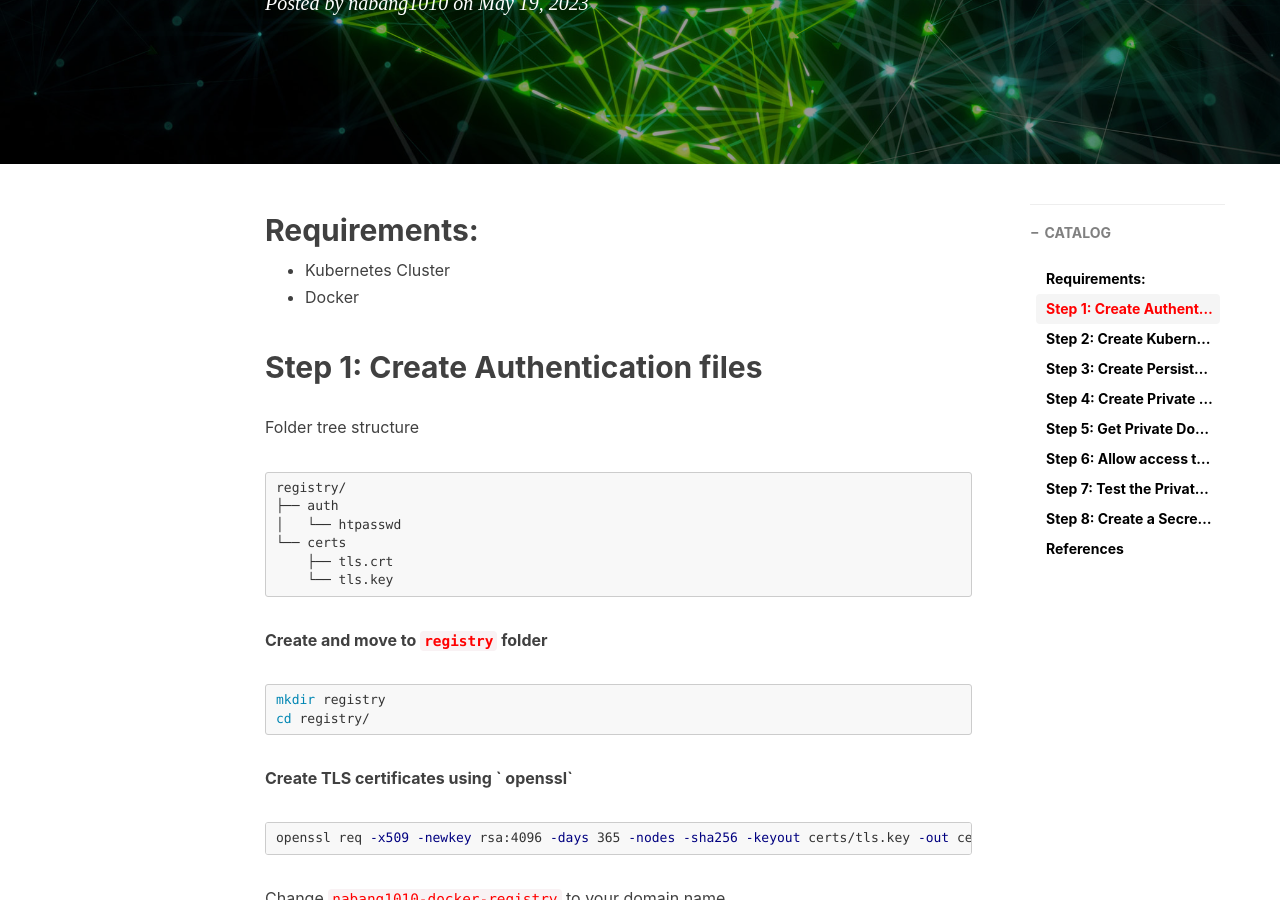
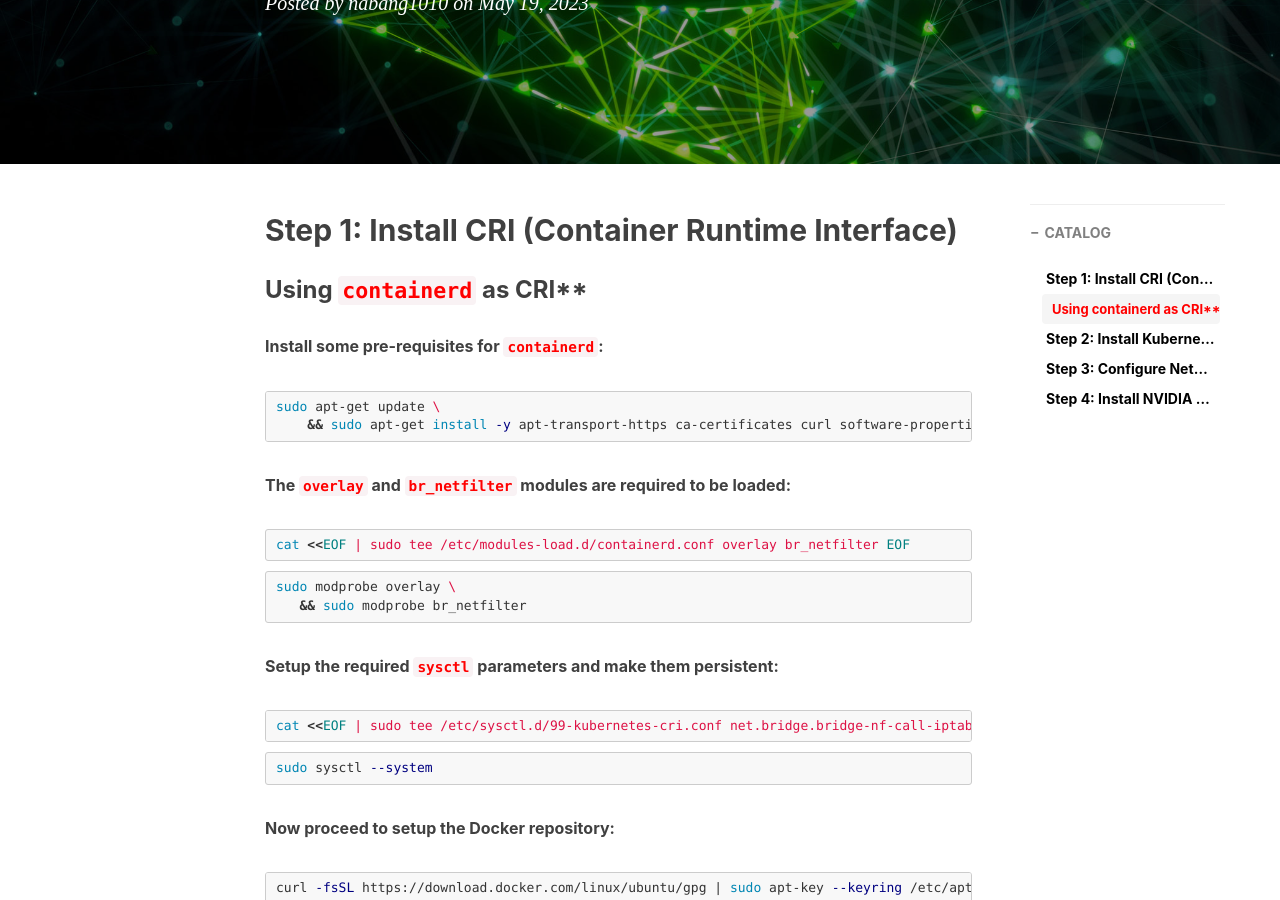
Before and after one commit to nab1010/nab1010.github.io, a Jekyll site: the page built from _posts/Knowledge/2023-05-19-create-gpu-kubernetes-clus.md, in a window 1280 px wide and 900 px high, scrolled down 405 px. Built offline with Jekyll 4.4.1, drawn with Linux system fonts in a browser that asks for light colours; nearby versions of some CDN libraries; comment, search, counter and statistics services are not loaded; some of the changed text lies outside the part shown.

Commit message:
nabang1010 update

````diff
--- a/_posts/Knowledge/2023-05-19-create-gpu-kubernetes-clus.md
+++ b/_posts/Knowledge/2023-05-19-create-gpu-kubernetes-clus.md
@@ -1,7 +1,7 @@
 ---
 layout: post
-title: "Deploy Private Docker Registry on Kubernetes"
-subtitle: "Kubernetes"
+title: "Create GPU Kubernetes Cluster using Kubeadm"
+subtitle: "Create GPU Kubernetes Cluster using Kubeadm"
 author: "nabang1010"
 header-img: "img/in-post/2022/Dec/nvidia_wallpaper.jpg"
 # header-style: text
@@ -11,242 +11,188 @@ catalog: true
 # hidden: false
 section: Knowledge
 seo-keywords:
-  - kubernetes
-  - docker
-  - registry
-  - private-registry
+  - kubernetes-cluster-gpu
+  - kubernetes-cluster
+  - cluster-gpu
+  - deepops
 tags:
-  - Docker
   - Kubernetes
 ---
 
 
-## Requirements:
+## Step 1: Install CRI (Container Runtime Interface)
+
+### Using `containerd` as CRI**
+
+**Install some pre-requisites for `containerd`:**
+
+```bash
+sudo apt-get update \
+    && sudo apt-get install -y apt-transport-https ca-certificates curl software-properties-common
+```
+
+**The `overlay` and `br_netfilter` modules are required to be loaded:**
+
+```bash
+cat <<EOF | sudo tee /etc/modules-load.d/containerd.conf
+overlay
+br_netfilter
+EOF
+```
+
+```bash
+sudo modprobe overlay \
+   && sudo modprobe br_netfilter
+```
+**Setup the required `sysctl` parameters and make them persistent:**
 
 
-- Kubernetes Cluster
-- Docker
-
-## Step 1: Create Authentication files
-
-Folder tree structure
-
+```bash
+cat <<EOF | sudo tee /etc/sysctl.d/99-kubernetes-cri.conf
+net.bridge.bridge-nf-call-iptables  = 1
+net.ipv4.ip_forward                 = 1
+net.bridge.bridge-nf-call-ip6tables = 1
+EOF
 ```
-registry/
-├── auth
-│   └── htpasswd
-└── certs
-    ├── tls.crt
-    └── tls.key
-```
-**Create and move to `registry` folder**
 
 ```bash
-mkdir registry
-cd registry/
+sudo sysctl --system
 ```
-**Create TLS certificates using ` openssl`**
+**Now proceed to setup the Docker repository:**
 
 ```bash
-openssl req -x509 -newkey rsa:4096 -days 365 -nodes -sha256 -keyout certs/tls.key -out certs/tls.crt -subj "/CN=nabang1010-docker-registry" -addext "subjectAltName = DNS:nabang1010-docker-registry"
+curl -fsSL https://download.docker.com/linux/ubuntu/gpg | sudo apt-key --keyring /etc/apt/trusted.gpg.d/docker.gpg add -
 ```
-Change `nabang1010-docker-registry` to your domain name
-
-**Create User Authentication using `htpasswd`**
-
-Create `auth` folder
 
 ```bash
-mkdir auth
+sudo add-apt-repository "deb [arch=amd64] https://download.docker.com/linux/ubuntu \
+   $(lsb_release -cs) \
+   stable"
 ```
 
-**Use `htpasswd` to create user authentication**
+**Install `containerd`:**
 
 ```bash
-docker run --rm --entrypoint htpasswd registry:2.8.2 -Bbn myuser mypasswd > auth/htpasswd
+sudo apt-get update \
+   && sudo apt-get install -y containerd.io
 ```
-Change `myuser` and `mypasswd` to your username and password
 
-## Step 2: Create Kubernetes Secret to mount the certificates and authentication files
-
-**Secret for TLS certificates**
+**Create a default `config.toml`:**
 
 ```bash
-kubectl create secret tls certs-secret --cert=./registry/certs/tls.crt --key=./registry/certs/tls.key
+sudo mkdir -p /etc/containerd \
+   && sudo containerd config default | sudo tee /etc/containerd/config.toml
 ```
-**Secret for Authentication**
+
+**Configure `containerd` to use the `systemd` cgroup driver with `runc` by editing the configuration file and adding this line:**
+
 
 ```bash
-kubectl create secret generic auth-secret --from-file=./registry/auth/htpasswd
+sudo nano /etc/containerd/config.toml
 ```
-## Step 3: Create Persistent Volume and Persistent Volume Claim
 
-**Prepare `repository-volume.yaml` file**
+```txt
+[plugins."io.containerd.grpc.v1.cri".containerd.runtimes.runc.options]
+   SystemdCgroup = true
+```
 
-```yaml
-apiVersion: v1
-kind: PersistentVolume
-metadata:
-  name: docker-repo-pv
-spec:
-  capacity:
-    storage: 1Gi
-  accessModes:
-  - ReadWriteOnce
-  hostPath:
-    path: /tmp/repository
----
-apiVersion: v1
-kind: PersistentVolumeClaim
-metadata:
-  name: docker-repo-pvc
-spec:
-  accessModes:
-  - ReadWriteOnce
-  resources:
-    requests:
-      storage: 1Gi
-```
-**Create Persistent Volume and Persistent Volume Claim**
+**Now restart the daemon:**
 
 ```bash
-kubectl create -f repository-volume.yaml
+sudo systemctl restart containerd
 ```
-## Step 4: Create Private Docker Registry Pod
 
+## Step 2: Install Kubernetes Components
 
-**Prepare `docker-registry-pod.yaml` file**
-
-```yaml
-apiVersion: v1
-kind: Pod
-metadata:
-  name: docker-registry-pod
-  labels:
-    app: registry
-spec:
-  containers:
-  - name: registry
-    image: registry:2.6.2
-    volumeMounts:
-    - name: repo-vol
-      mountPath: "/var/lib/registry"
-    - name: certs-vol
-      mountPath: "/certs"
-      readOnly: true
-    - name: auth-vol
-      mountPath: "/auth"
-      readOnly: true
-    env:
-    - name: REGISTRY_AUTH
-      value: "htpasswd"
-    - name: REGISTRY_AUTH_HTPASSWD_REALM
-      value: "Registry Realm"
-    - name: REGISTRY_AUTH_HTPASSWD_PATH
-      value: "/auth/htpasswd"
-    - name: REGISTRY_HTTP_TLS_CERTIFICATE
-      value: "/certs/tls.crt"
-    - name: REGISTRY_HTTP_TLS_KEY
-      value: "/certs/tls.key"
-  volumes:
-  - name: repo-vol
-    persistentVolumeClaim:
-      claimName: docker-repo-pvc
-  - name: certs-vol
-    secret:
-      secretName: certs-secret
-  - name: auth-vol
-    secret:
-      secretName: auth-secret
----
-apiVersion: v1
-kind: Service
-metadata:
-  name: nabang1010-docker-registry
-spec:
-  selector:
-    app: registry
-  ports:
-  - port: 5000
-    targetPort: 5000
-```
-**Create Private Docker Registry Pod**
+**First, install some dependencies:**
 
 ```bash
-kubectl create -f docker-registry-pod.yaml
+sudo apt-get update \
+   && sudo apt-get install -y apt-transport-https curl
 ```
 
-## Step 5: Get  Private Docker Registry Pod IP address
-
-**Get service**
+```bash
+curl -s https://packages.cloud.google.com/apt/doc/apt-key.gpg | sudo apt-key add -
+```
 
 ```bash
-kubectl get svc | grep nabang1010-docker-registry
-```
-Output
-
-```
-nabang1010-docker-registry               ClusterIP   10.105.210.201   <none>        5000/TCP   8m33s
+cat <<EOF | sudo tee /etc/apt/sources.list.d/kubernetes.list
+deb https://apt.kubernetes.io/ kubernetes-xenial main
+EOF
 ```
 
-## Step 6: Allow access to the Private Docker Registry from all nodes in the cluster
-
-SSH to each node in the cluster and edit `/etc/hosts` file
+```bash
+sudo apt-get update \
+   && sudo apt-get install -y -q kubelet kubectl kubeadm
+```
 
 ```bash
-sudo nano /etc/hosts
-```
-Add the following line to the end of the file
-
-```
-10.105.210.201      nabang1010-docker-registry
-```
-This make sure that the domain name `nabang1010-docker-registry` is resolved to the IP address of the Private Docker Registry Pod
-
-
-**Copy the `tls.crt` that we created earlier as `ca.crt` into a custom `/etc/docker/certs.d/docker-registry:5000` directory in all the nodes in our cluster to make sure that our self-signed certificate is trusted by Docker**.
-```bash
-sudo cp registry/certs/tls.crt /etc/docker/certs.d/nabang1010-docker-registry:5000/ca.crt
+sudo mkdir -p  /etc/systemd/system/kubelet.service.d/
 ```
 
-## Step 7: Test the Private Docker Registry
-
-**Login to the Private Docker Registry**
+```bash
+sudo cat << EOF | sudo tee  /etc/systemd/system/kubelet.service.d/0-containerd.conf
+[Service]
+Environment="KUBELET_EXTRA_ARGS= --runtime-request-timeout=15m --container-runtime-endpoint=unix:///var/run/containerd/containerd.sock --cgroup-driver='systemd'"
+EOF
+```
 
 ```bash
-docker login nabang1010-docker-registry:5000 -u myuser -p mypasswd
+sudo systemctl daemon-reload \
+   && sudo systemctl restart kubelet
 ```
 
-**Pull an image from Docker Hub**
+```bash
+sudo swapoff -a
+```
 
 ```bash
-docker pull nvcr.io/nvidia/deepstream:6.2-devel
+sudo kubeadm init --pod-network-cidr=192.168.0.0/16
 ```
-**Build a new image**
 
 ```bash
-docker tag nvcr.io/nvidia/deepstream:6.2-devel nabang1010-docker-registry:5000/deepstream:6.2-devel
-```
-**Push the image to the Private Docker Registry**
-
-```bash
-docker push nabang1010-docker-registry:5000/deepstream:6.2-devel
-```
-**Pull the image from the Private Docker Registry**
-
-```bash
-docker pull nabang1010-docker-registry:5000/deepstream:6.2-devel
+mkdir -p $HOME/.kube \
+   && sudo cp -i /etc/kubernetes/admin.conf $HOME/.kube/config \
+   && sudo chown $(id -u):$(id -g) $HOME/.kube/config
 ```
 
 
-## Step 8: Create a Secret use to credentials to access the Private Docker Registry
+## Step 3: Configure Networking
 
-**Create a Secret**
+**Install the Tigera Calico operator and custom resource definitions.**
 
 ```bash
-kubectl create secret docker-registry regcred --docker-server=nabang1010-docker-registry:5000 --docker-username=myuser --docker-password=mypasswd --
+kubectl create -f https://raw.githubusercontent.com/projectcalico/calico/v3.25.1/manifests/tigera-operator.yaml
+```
+**Install Calico by creating the necessary custom resource. For more information on configuration options available in this manifest.**
+
+```bash
+kubectl create -f https://raw.githubusercontent.com/projectcalico/calico/v3.25.1/manifests/custom-resources.yaml
+```
+**Remove the taints on the control plane so that you can schedule pods on it.**
+
+```bash
+kubectl taint nodes --all node-role.kubernetes.io/control-plane-
+kubectl taint nodes --all node-role.kubernetes.io/master-
 ```
 
-## References
 
-[Deploy Your Private Docker Registry as a Pod in Kubernetes](https://medium.com/swlh/deploy-your-private-docker-registry-as-a-pod-in-kubernetes-f6a489bf0180)
+## Step 4: Install NVIDIA Drivers
+
+
+
+```bash
+
+```
+
+```bash
+
+```
+
+```bash
+
+```
+
+```bash
+
+```
````
